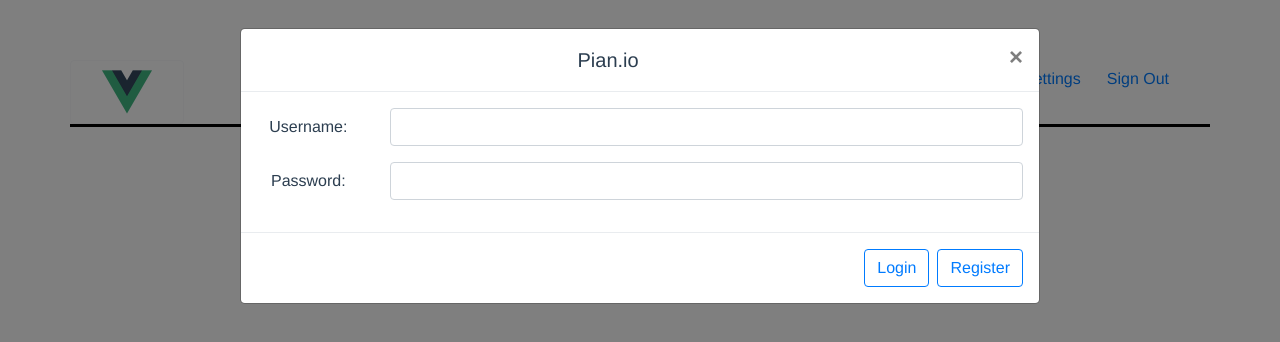
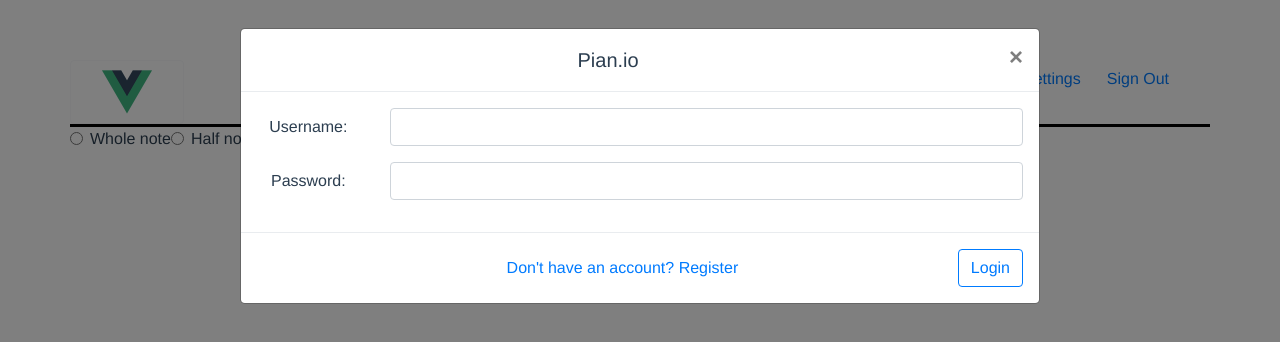
Before and after one commit to kusamkaur16/SENG513-FinalProject, a Vue app: page / in a window 1280 px wide. Shown: the top 342 px of the page. Built offline with nearby package versions, Linux system fonts and the light colour scheme.

Commit message:
edits to login and register UI

```diff
--- a/src/components/LoginModal.vue
+++ b/src/components/LoginModal.vue
@@ -26,8 +26,12 @@
           </div>
         </div>
         <div class="modal-footer">
-          <button type="button" class="btn btn-outline-primary">Login</button>
-          <button type="button" class="btn btn-outline-primary" data-dismiss="modal" data-toggle="modal" data-target="#registerModal" >Register</button>
+          <div class="container">
+            <div class="row" id="loginRow">
+              <button type="button" class="btn btn-outline-primary">Login</button>
+            </div>
+            <button type="button" class="btn btn-link" data-dismiss="modal" data-toggle="modal" data-target="#registerModal" >Don't have an account? Register</button>
+          </div>
         </div>
       </div>
     </div>
@@ -41,5 +45,7 @@ export default {
 </script>
 
 <style scoped>
-
+#loginRow {
+  float: right;
+}
 </style>
--- a/src/components/MusicSheet.vue
+++ b/src/components/MusicSheet.vue
@@ -1,6 +1,28 @@
 <template>
-  <div>
+  <div class="container">
     <!-- Main music sheet page -->
+    <div class="row">
+      <div class="form-check">
+        <input class="form-check-input" type="radio" name="noteOptions" id="radio1" value="option1">
+        <label class="form-check-label" for="radio1">Whole note</label>
+      </div>
+      <div class="form-check">
+        <input class="form-check-input" type="radio" name="noteOptions" id="radio2" value="option2">
+        <label class="form-check-label" for="radio2">Half note</label>
+      </div>
+      <div class="form-check">
+        <input class="form-check-input" type="radio" name="noteOptions" id="radio3" value="option3">
+        <label class="form-check-label" for="radio3">Quarter note</label>
+      </div>
+      <div class="form-check">
+        <input class="form-check-input" type="radio" name="noteOptions" id="radio4" value="option4">
+        <label class="form-check-label" for="radio4">Eighth note</label>
+      </div>
+      <div class="form-check">
+        <input class="form-check-input" type="radio" name="noteOptions" id="radio5" value="option4">
+        <label class="form-check-label" for="radio5">Sixteenth note</label>
+      </div>
+    </div>
     <button type="button" class="btn btn-outline-primary" data-toggle="modal" data-target="#saveModal" >Save</button>
     <button type="button" class="btn btn-outline-primary" data-toggle="modal" data-target="#exportModal" >Export</button>
     <button type="button" class="btn btn-outline-primary" data-toggle="modal" data-target="#accountModal" >My Account</button>
--- a/src/components/RegisterModal.vue
+++ b/src/components/RegisterModal.vue
@@ -4,16 +4,18 @@
     <div class="modal-dialog modal-lg" role="document">
       <div class="modal-content">
         <div class="modal-header">
-          <div class="col-3">
-            <button type="button" class="btn btn-default" data-dismiss="modal" data-toggle="modal" data-target="#loginModal">&larr; Back to login</button>
-          </div>
-          <div class="col-7">
-            <h5 class="modal-title">Account Registration</h5>
-          </div>
-          <div class="col">
-            <button type="button" class="close" data-dismiss="modal" aria-label="Close">
-              <span aria-hidden="true">&times;</span>
-            </button>
+          <div class="container">
+            <div class="row">
+              <div id="backButton">
+                <button type="button" class="btn btn-default" data-dismiss="modal" data-toggle="modal" data-target="#loginModal">&larr; Back to login</button>
+              </div>
+              <button type="button" class="close" data-dismiss="modal" aria-label="Close">
+                <span aria-hidden="true">&times;</span>
+              </button>
+            </div>
+            <div class="row">
+              <h5 class="modal-title">Account Registration</h5>
+            </div>
           </div>
         </div>
         <div class="modal-body">
@@ -65,5 +67,10 @@ export default {
 </script>
 
 <style scoped>
-
+.modal-title {
+  width: 100%;
+}
+#backButton {
+  float: left;
+}
 </style>
```
